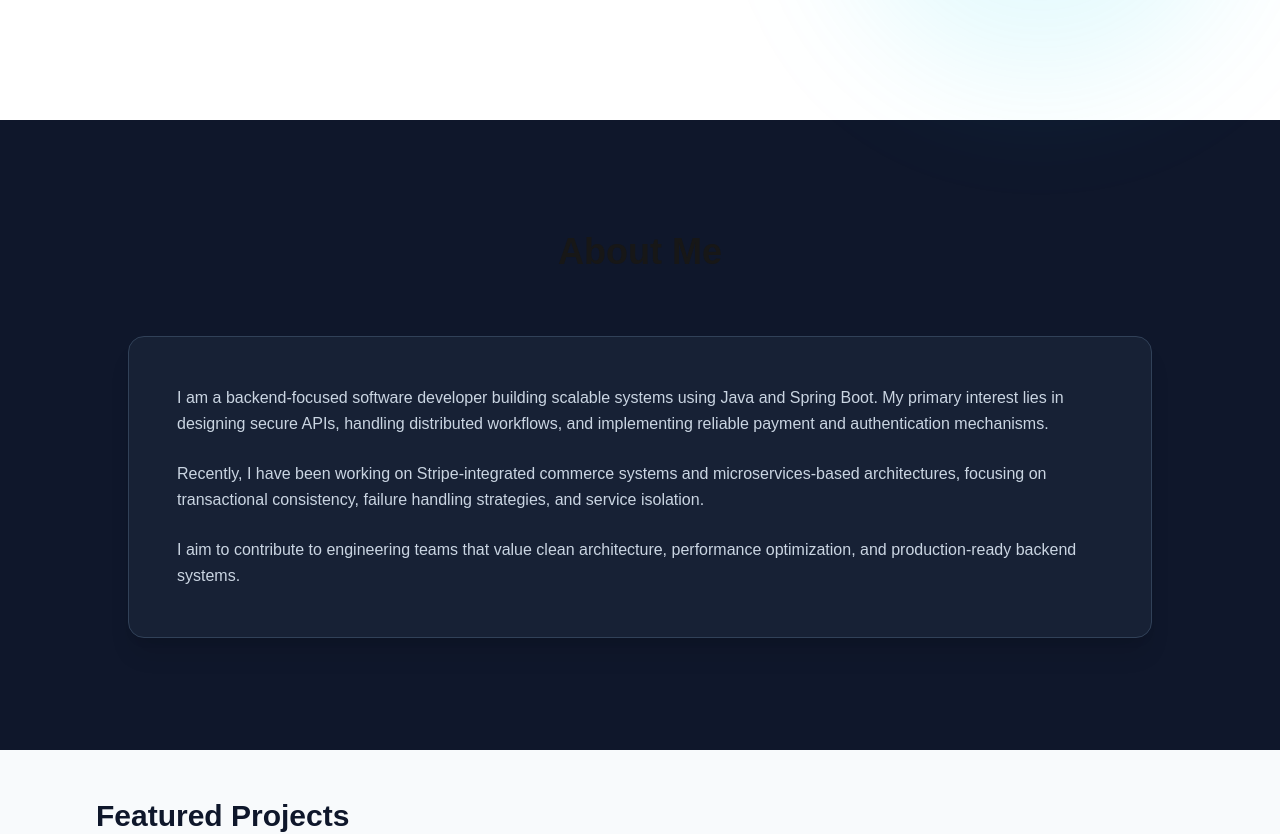
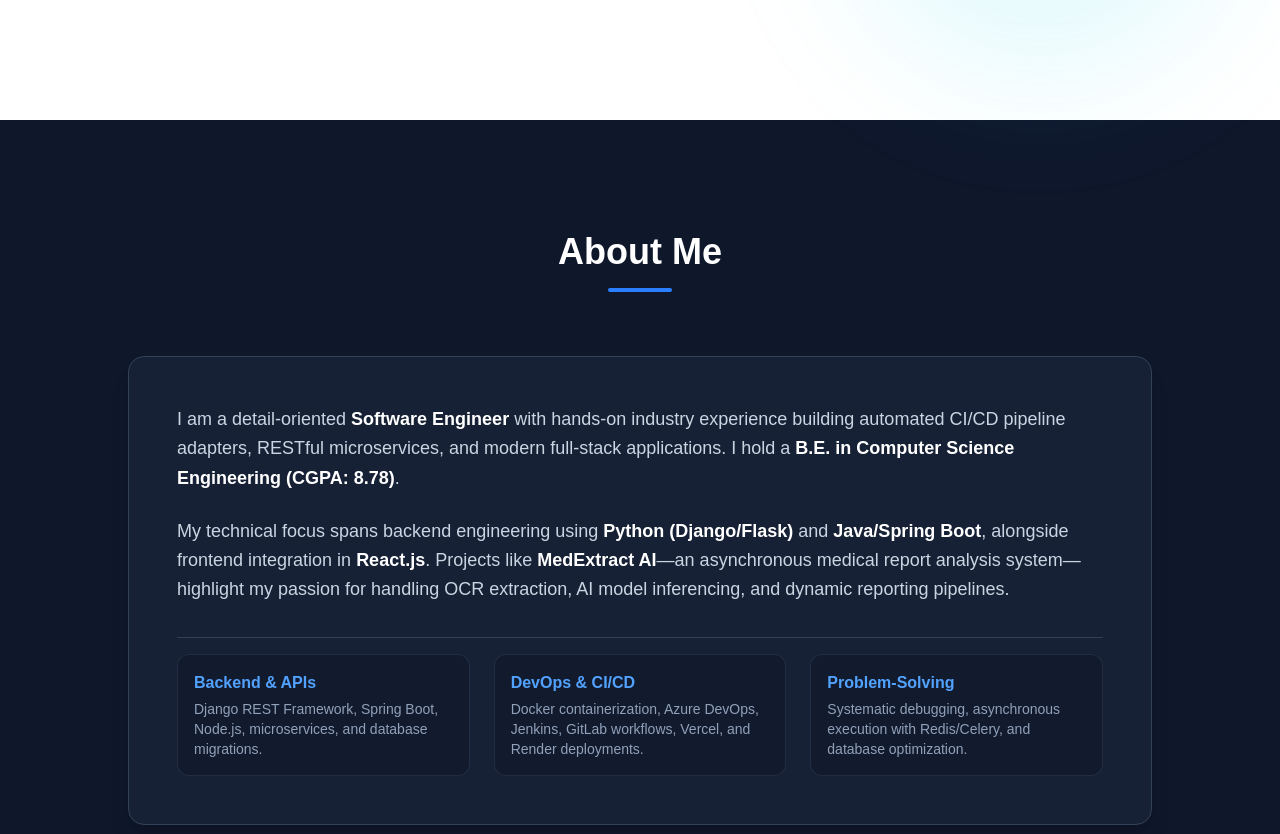
Before and after one commit to lalitha21012004/lalitha-portfolio, a Next.js app: page / in a window 1280 px wide. Shown: the part 680-1514 px from the top of the page. Built offline with nearby package versions, Linux system fonts and the light colour scheme.

Commit message:
Revamp About component with new content and layout
Updated the About component with enhanced content and styling, including a new section header and feature cards grid.

```diff
--- a/app/components/About.tsx
+++ b/app/components/About.tsx
@@ -1,43 +1,47 @@
 import FadeIn from "./FadeIn";
 export default function About() {
   return (
-    <section id="about" className="py-28 px-6 bg-slate-900">
+    <section id="about" className="py-28 px-6 bg-slate-900 text-white">
       <div className="max-w-5xl mx-auto">
 
         {/* Section Header */}
         <FadeIn>
-        <div className="text-center mb-16">
-          <h2 className="text-4xl font-bold mb-4">
-            About Me
-          </h2>
-        </div>
+          <div className="text-center mb-16">
+            <h2 className="text-4xl font-bold mb-4">About Me</h2>
+            <div className="w-16 h-1 bg-blue-500 mx-auto rounded-full"></div>
+          </div>
         </FadeIn>
 
-        {/* Content */}
+        {/* Content Box */}
         <FadeIn>
-        <div className="bg-slate-800/60 border border-slate-700 rounded-2xl p-12 shadow-xl">
+          <div className="bg-slate-800/60 border border-slate-700 rounded-2xl p-8 md:p-12 shadow-xl">
+            <p className="text-slate-300 leading-relaxed mb-6 text-lg">
+              I am a detail-oriented <strong className="text-white">Software Engineer</strong> with hands-on industry experience building automated CI/CD pipeline adapters, RESTful microservices, and modern full-stack applications. I hold a <strong className="text-white">B.E. in Computer Science Engineering (CGPA: 8.78)</strong>.
+            </p>
 
-          <p className="text-slate-300 leading-relaxed mb-6">
-            I am a backend-focused software developer building scalable systems
-            using Java and Spring Boot. My primary interest lies in designing
-            secure APIs, handling distributed workflows, and implementing
-            reliable payment and authentication mechanisms.
-          </p>
+            <p className="text-slate-300 leading-relaxed mb-8 text-lg">
+              My technical focus spans backend engineering using <strong className="text-white">Python (Django/Flask)</strong> and <strong className="text-white">Java/Spring Boot</strong>, alongside frontend integration in <strong className="text-white">React.js</strong>. Projects like <strong className="text-white">MedExtract AI</strong>—an asynchronous medical report analysis system—highlight my passion for handling OCR extraction, AI model inferencing, and dynamic reporting pipelines.
+            </p>
 
-          <p className="text-slate-300 leading-relaxed mb-6">
-            Recently, I have been working on Stripe-integrated commerce systems
-            and microservices-based architectures, focusing on transactional
-            consistency, failure handling strategies, and service isolation.
-          </p>
+            {/* Feature Cards Grid */}
+            <div className="grid grid-cols-1 md:grid-cols-3 gap-6 pt-4 border-t border-slate-700">
+              <div className="p-4 bg-slate-900/60 rounded-xl border border-slate-700/50">
+                <h3 className="text-blue-400 font-bold mb-1">Backend & APIs</h3>
+                <p className="text-slate-400 text-sm">Django REST Framework, Spring Boot, Node.js, microservices, and database migrations.</p>
+              </div>
+              <div className="p-4 bg-slate-900/60 rounded-xl border border-slate-700/50">
+                <h3 className="text-blue-400 font-bold mb-1">DevOps & CI/CD</h3>
+                <p className="text-slate-400 text-sm">Docker containerization, Azure DevOps, Jenkins, GitLab workflows, Vercel, and Render deployments.</p>
+              </div>
+              <div className="p-4 bg-slate-900/60 rounded-xl border border-slate-700/50">
+                <h3 className="text-blue-400 font-bold mb-1">Problem-Solving</h3>
+                <p className="text-slate-400 text-sm">Systematic debugging, asynchronous execution with Redis/Celery, and database optimization.</p>
+              </div>
+            </div>
 
-          <p className="text-slate-300 leading-relaxed">
-            I aim to contribute to engineering teams that value clean
-            architecture, performance optimization, and production-ready
-            backend systems.
-          </p>
+          </div>
+        </FadeIn>
 
-        </div>
-        </FadeIn>
       </div>
     </section>
   );
```
